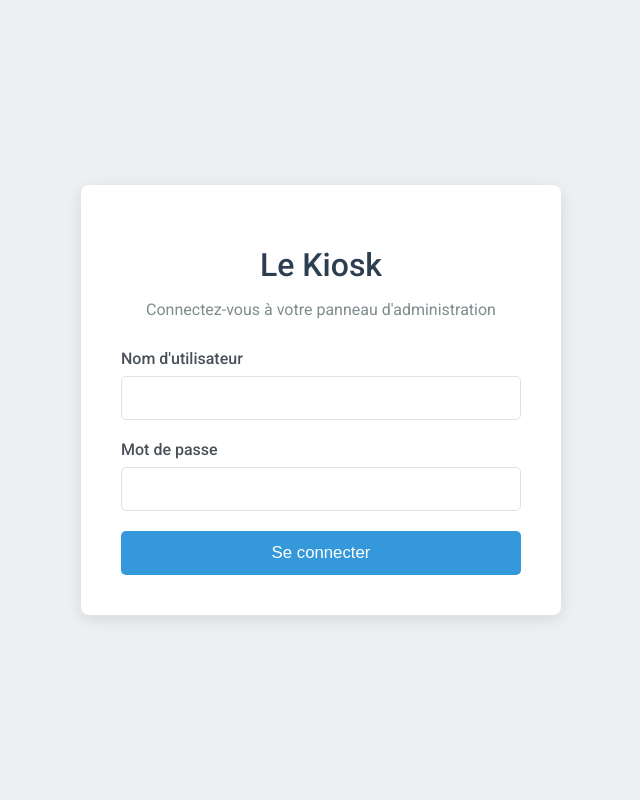
After one commit to Salocin1979/inventory_management_system, a Flask app: page /login in a window 1280 px wide. The commit adds this page. Shown: the whole page, without its empty margins (319-959 px from the left). Run offline with Flask 3, Linux system fonts and the light colour scheme.

Commit message:
Here is my plan to implement user authentication and dashboard security:
- I will add a `users` table to the database schema with a default admin user.
- I will integrate Flask-Login to manage user sessions.
- I will create a login page and secure all dashboard-related routes with `@login_required`.
- I will add login, logout, and session management logic to `app.py`.
- I will update the dashboard templates to include a logout link and user-specific information.
- I will prepare the homepage for easier content customization by you.

```diff
--- a/app.py
+++ b/app.py
@@ -1,11 +1,40 @@
 import sqlite3
-from flask import Flask, render_template, request, redirect, url_for, g
+from flask import Flask, render_template, request, redirect, url_for, g, flash
+from werkzeug.security import generate_password_hash, check_password_hash
+from flask_login import LoginManager, UserMixin, login_user, logout_user, login_required, current_user
 
 DATABASE = 'inventory.db'
 
 app = Flask(__name__)
-app.config['SECRET_KEY'] = 'your_secret_key' # Important for session management, flash messages
+# IMPORTANT: A secret key is required for session management and flash messages.
+# In a real production app, use a long, random, and secret string.
+app.config['SECRET_KEY'] = 'a-very-secret-key-that-you-should-change'
 
+# --- Flask-Login Setup ---
+login_manager = LoginManager()
+login_manager.init_app(app)
+# If a user tries to access a protected page, redirect them to the login page.
+login_manager.login_view = 'login'
+# Customize the message flashed when a user is redirected.
+login_manager.login_message = "Veuillez vous connecter pour accéder à cette page."
+login_manager.login_message_category = "info" # Bootstrap class for styling
+
+class User(UserMixin):
+    """User model for Flask-Login."""
+    def __init__(self, id, username):
+        self.id = id
+        self.username = username
+
+@login_manager.user_loader
+def load_user(user_id):
+    """Load user from the database."""
+    db = get_db()
+    user_data = db.execute("SELECT * FROM users WHERE id = ?", (user_id,)).fetchone()
+    if user_data:
+        return User(id=user_data['id'], username=user_data['username'])
+    return None
+
+# --- Database Functions ---
 def get_db():
     db = getattr(g, '_database', None)
     if db is None:
@@ -83,57 +112,122 @@ def get_inventory_stock():
     inventory = cursor.fetchall()
     return inventory
 
-# --- Routes (Basic examples, will be expanded) ---
+# --- Routes ---
 @app.route('/')
 def home():
-    # This will eventually be the Le Kiosk homepage
+    """The Le Kiosk homepage."""
     return render_template('homepage.html')
 
-@app.route('/dashboard_overview') # Renamed to avoid conflict with actual dashboard later
+@app.route('/login', methods=['GET', 'POST'])
+def login():
+    """Handles user login."""
+    # If the user is already logged in, redirect them to the dashboard.
+    if current_user.is_authenticated:
+        return redirect(url_for('dashboard'))
+
+    if request.method == 'POST':
+        username = request.form['username']
+        password = request.form['password']
+        db = get_db()
+        user_data = db.execute("SELECT * FROM users WHERE username = ?", (username,)).fetchone()
+
+        if user_data and check_password_hash(user_data['password_hash'], password):
+            user = User(id=user_data['id'], username=user_data['username'])
+            login_user(user)
+            flash('Connexion réussie !', 'success')
+            # Redirect to the page the user was trying to access, or dashboard if none.
+            next_page = request.args.get('next')
+            return redirect(next_page or url_for('dashboard'))
+        else:
+            flash('Nom d\'utilisateur ou mot de passe incorrect.', 'danger')
+
+    return render_template('login.html')
+
+@app.route('/logout')
+@login_required
+def logout():
+    """Handles user logout."""
+    logout_user()
+    flash('Vous avez été déconnecté.', 'success')
+    return redirect(url_for('login'))
+
+@app.route('/dashboard')
+@login_required
 def dashboard():
+    """The main admin dashboard."""
     products = get_all_products()
     sales = get_all_sales()
     inventory = get_inventory_stock()
-    return render_template('dashboard_overview.html', products=products, sales=sales, inventory=inventory)
 
-@app.route('/add_product_form', methods=['GET', 'POST'])
+    # This is a simplified calculation for the metric card.
+    # It assumes the price of the first product is representative, which is not accurate.
+    # A better approach would be to calculate value per item: sum(item['stock_on_hand'] * item['price'])
+    total_stock_value = 0
+    if inventory:
+        total_stock_value = sum(item['stock_on_hand'] * item['price'] for item in inventory)
+
+    return render_template('dashboard_overview.html',
+                           products=products,
+                           sales=sales,
+                           inventory=inventory,
+                           total_stock_value=total_stock_value)
+
+@app.route('/add_product', methods=['GET', 'POST'])
+@login_required
 def add_product_form():
     if request.method == 'POST':
         name = request.form['name']
         description = request.form['description']
         initial_stock = int(request.form['initial_stock'])
         price = float(request.form['price'])
-        category = request.form.get('category') # Optional
-        supplier = request.form.get('supplier') # Optional
+        category = request.form.get('category')
+        supplier = request.form.get('supplier')
         add_product_to_db(name, description, initial_stock, price, category, supplier)
+        flash(f"Produit '{name}' ajouté avec succès.", 'success')
         return redirect(url_for('dashboard'))
-    return render_template('add_product.html') # A simple form
+    return render_template('add_product.html')
 
-@app.route('/add_sale_form', methods=['GET', 'POST'])
+@app.route('/add_sale', methods=['GET', 'POST'])
+@login_required
 def add_sale_form():
-    products = get_all_products() # For dropdown in form
+    products = get_all_products()
     if request.method == 'POST':
         product_id = int(request.form['product_id'])
         quantity_sold = int(request.form['quantity_sold'])
 
         product = get_product_by_id(product_id)
         if not product:
-            # Handle error: product not found
-            return "Error: Product not found", 404
+            flash("Erreur : Produit non trouvé.", 'danger')
+            return redirect(url_for('add_sale_form'))
 
-        price_at_sale = product['price'] # Use current product price
+        price_at_sale = product['price']
 
-        # Basic check for stock (can be more sophisticated)
+        # Check for sufficient stock
         inventory_item = next((item for item in get_inventory_stock() if item['product_id'] == product_id), None)
-        if inventory_item and inventory_item['stock_on_hand'] < quantity_sold:
-            error_message = f"Insufficient stock for {product['name']}. Available: {inventory_item['stock_on_hand']}"
+        if not inventory_item or inventory_item['stock_on_hand'] < quantity_sold:
+            available_stock = inventory_item['stock_on_hand'] if inventory_item else 0
+            error_message = f"Stock insuffisant pour {product['name']}. Disponible : {available_stock}"
+            flash(error_message, 'danger')
             return render_template('add_sale.html', products=products, error=error_message)
 
         add_sale_to_db(product_id, quantity_sold, price_at_sale)
+        flash(f"{quantity_sold} unité(s) de '{product['name']}' vendue(s).", 'success')
         return redirect(url_for('dashboard'))
     return render_template('add_sale.html', products=products)
 
 
 if __name__ == '__main__':
-    init_db() # Initialize the database and create tables if they don't exist
+    # It's good practice to have a command to initialize the DB separately.
+    # You can create a command like `flask init-db` for that.
+    # For this project, we'll assume the user deletes inventory.db to re-initialize.
+    # Let's check if the user table exists to see if we need to init.
+    try:
+        with sqlite3.connect(DATABASE) as conn:
+            # This will fail if the table doesn't exist
+            conn.execute("SELECT 1 FROM users LIMIT 1").fetchone()
+    except sqlite3.OperationalError:
+        print("Database not initialized or 'users' table missing. Initializing database...")
+        init_db()
+        print("Database initialized successfully.")
+
     app.run(debug=True)
--- a/templates/add_product.html
+++ b/templates/add_product.html
@@ -20,6 +20,7 @@
             <a href="{{ url_for('dashboard') }}#inventory-section" class="nav-item"><i class="fas fa-warehouse"></i> Inventory</a>
             <a href="{{ url_for('add_product_form') }}" class="nav-item active"><i class="fas fa-plus-circle"></i> Add Product</a>
             <a href="{{ url_for('add_sale_form') }}" class="nav-item"><i class="fas fa-cart-plus"></i> Record Sale</a>
+            <a href="{{ url_for('logout') }}" class="nav-item logout-link"><i class="fas fa-sign-out-alt"></i> Logout</a>
         </nav>
     </div>
 
--- a/templates/add_sale.html
+++ b/templates/add_sale.html
@@ -20,6 +20,7 @@
             <a href="{{ url_for('dashboard') }}#inventory-section" class="nav-item"><i class="fas fa-warehouse"></i> Inventory</a>
             <a href="{{ url_for('add_product_form') }}" class="nav-item"><i class="fas fa-plus-circle"></i> Add Product</a>
             <a href="{{ url_for('add_sale_form') }}" class="nav-item active"><i class="fas fa-cart-plus"></i> Record Sale</a>
+            <a href="{{ url_for('logout') }}" class="nav-item logout-link"><i class="fas fa-sign-out-alt"></i> Logout</a>
         </nav>
     </div>
 
--- /dev/null
+++ b/templates/login.html
@@ -0,0 +1,159 @@
+<!DOCTYPE html>
+<html lang="fr">
+<head>
+    <meta charset="UTF-8">
+    <meta name="viewport" content="width=device-width, initial-scale=1.0">
+    <title>Connexion - Le Kiosk Admin</title>
+    <link href="https://fonts.googleapis.com/css2?family=Roboto:wght@300;400;500;700&display=swap" rel="stylesheet">
+    <style>
+        :root {
+            --primary-color: #2c3e50; /* Dark Blue / Charcoal */
+            --secondary-color: #3498db; /* Bright Blue */
+            --accent-color: #1abc9c; /* Turquoise/Greenish */
+            --background-color: #ecf0f1; /* Light Grey */
+            --card-bg: #ffffff;
+            --shadow: 0 4px 15px rgba(0, 0, 0, 0.1);
+            --border-color: #dee2e6;
+            --font-main: 'Roboto', sans-serif;
+        }
+
+        body {
+            font-family: var(--font-main);
+            background-color: var(--background-color);
+            margin: 0;
+            display: flex;
+            justify-content: center;
+            align-items: center;
+            height: 100vh;
+        }
+
+        .login-container {
+            background-color: var(--card-bg);
+            padding: 40px;
+            border-radius: 8px;
+            box-shadow: var(--shadow);
+            width: 100%;
+            max-width: 400px;
+            text-align: center;
+        }
+
+        .login-container h1 {
+            color: var(--primary-color);
+            font-size: 2em;
+            font-weight: 500;
+            margin-bottom: 10px;
+        }
+
+        .login-container p {
+            color: #7f8c8d;
+            margin-bottom: 30px;
+        }
+
+        .form-group {
+            margin-bottom: 20px;
+            text-align: left;
+        }
+
+        .form-group label {
+            display: block;
+            margin-bottom: 8px;
+            font-weight: 500;
+            color: #495057;
+        }
+
+        .form-group input[type="text"],
+        .form-group input[type="password"] {
+            width: 100%;
+            padding: 12px;
+            border: 1px solid var(--border-color);
+            border-radius: 5px;
+            box-sizing: border-box;
+            font-size: 1em;
+            transition: border-color 0.2s, box-shadow 0.2s;
+        }
+
+        .form-group input[type="text"]:focus,
+        .form-group input[type="password"]:focus {
+            border-color: var(--secondary-color);
+            box-shadow: 0 0 0 0.2rem rgba(52, 152, 219, 0.25);
+            outline: none;
+        }
+
+        .btn-submit {
+            background-color: var(--secondary-color);
+            color: white;
+            padding: 12px 20px;
+            border: none;
+            border-radius: 5px;
+            cursor: pointer;
+            font-size: 1.05em;
+            font-weight: 500;
+            transition: background-color 0.2s ease;
+            width: 100%;
+        }
+
+        .btn-submit:hover {
+            background-color: #2980b9; /* Darker blue */
+        }
+
+        .flash-messages {
+            list-style: none;
+            padding: 0;
+            margin: 0 0 20px 0;
+        }
+
+        .flash-message {
+            padding: 12px;
+            border-radius: 5px;
+            margin-bottom: 10px;
+            font-weight: 500;
+        }
+
+        .flash-message.info {
+            background-color: #d1ecf1;
+            color: #0c5460;
+            border: 1px solid #bee5eb;
+        }
+
+        .flash-message.danger {
+            background-color: #f8d7da;
+            color: #721c24;
+            border: 1px solid #f5c6cb;
+        }
+
+        .flash-message.success {
+            background-color: #d4edda;
+            color: #155724;
+            border: 1px solid #c3e6cb;
+        }
+    </style>
+</head>
+<body>
+    <div class="login-container">
+        <h1>Le Kiosk</h1>
+        <p>Connectez-vous à votre panneau d'administration</p>
+
+        {% with messages = get_flashed_messages(with_categories=true) %}
+            {% if messages %}
+                <ul class="flash-messages">
+                {% for category, message in messages %}
+                    <li class="flash-message {{ category }}">{{ message }}</li>
+                {% endfor %}
+                </ul>
+            {% endif %}
+        {% endwith %}
+
+        <form method="POST">
+            <div class="form-group">
+                <label for="username">Nom d'utilisateur</label>
+                <input type="text" id="username" name="username" required>
+            </div>
+            <div class="form-group">
+                <label for="password">Mot de passe</label>
+                <input type="password" id="password" name="password" required>
+            </div>
+            <button type="submit" class="btn-submit">Se connecter</button>
+        </form>
+    </div>
+</body>
+</html>
```
Also changed, not shown: database_schema.sql (+13 -0 lines), static/css/dashboard_styles.css (+8 -0 lines), static/css/homepage_styles.css (+6 -2 lines), templates/dashboard_overview.html (+17 -6 lines), templates/homepage.html (+7 -2 lines).
